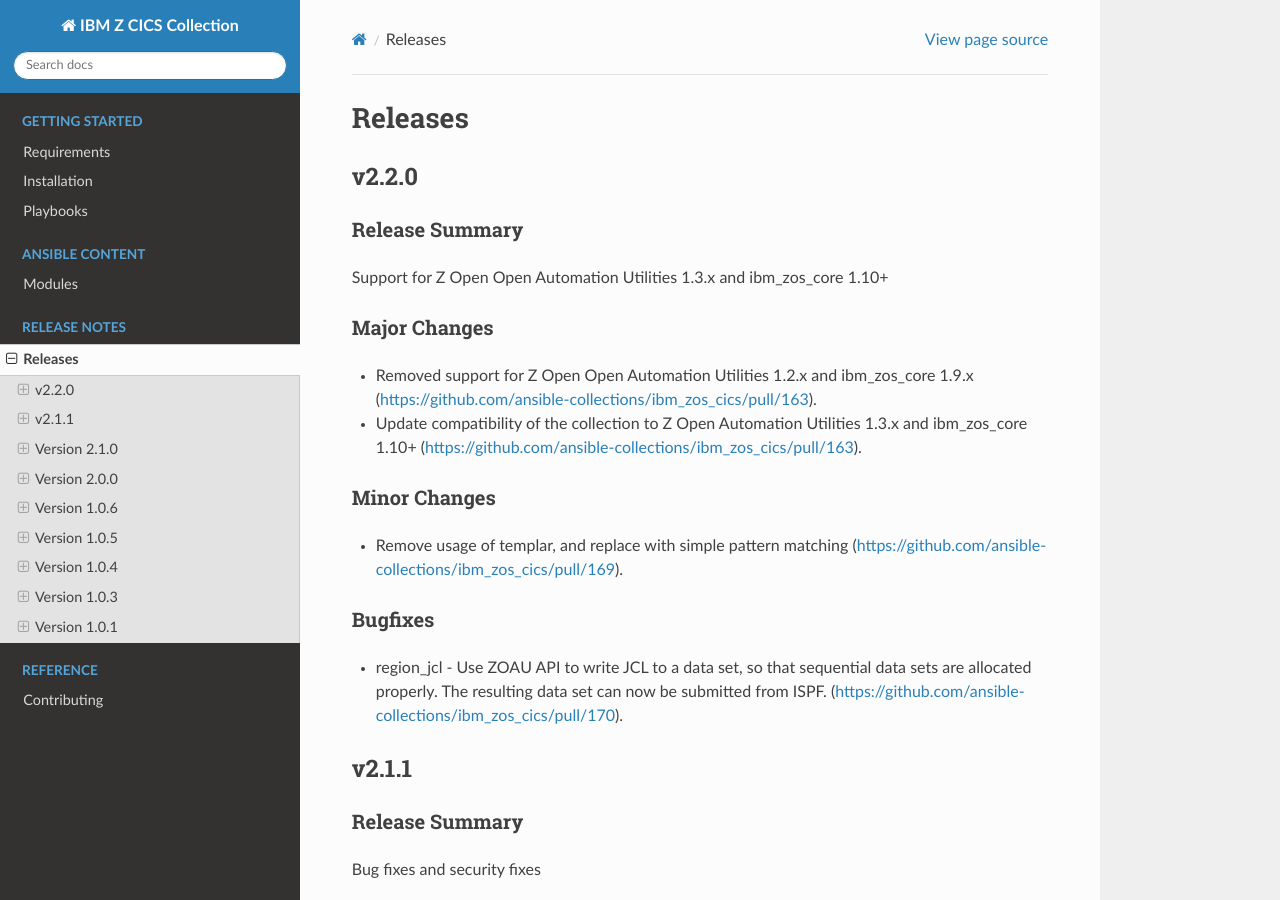
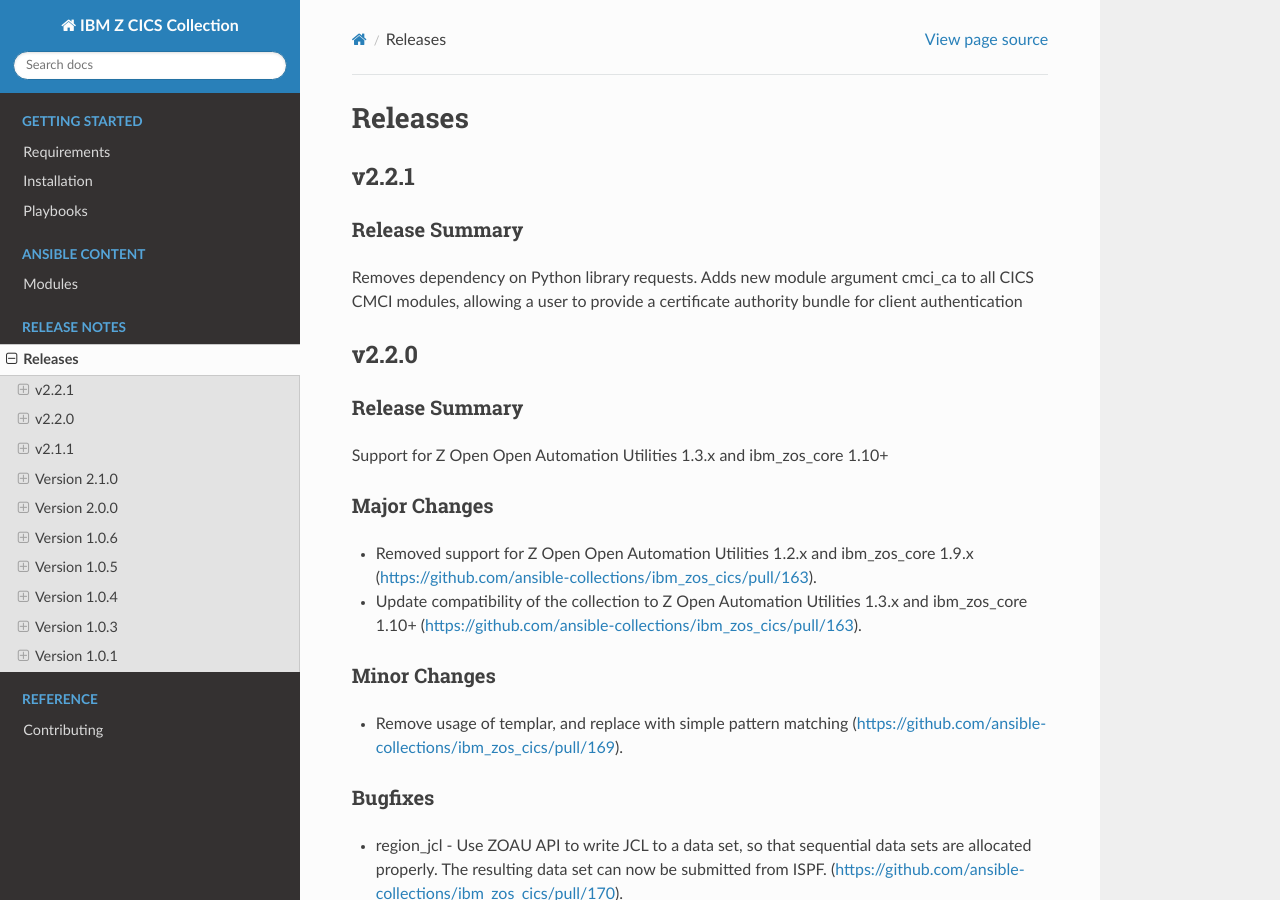
Before and after one commit to ansible-collections/ibm_zos_cics, a Sphinx documentation site: the page built from docs/source/release_notes.rst, in a window 1280 px wide and 900 px high. Built offline with Sphinx 7.4.7 and the Read the Docs theme 3.1.0, drawn with Linux system fonts in a browser that asks for light colours.

Commit message:
Add 2.2.1 to release notes and readme

```diff
--- a/docs/source/release_notes.rst
+++ b/docs/source/release_notes.rst
@@ -6,6 +6,14 @@
 ========
 Releases
 ========
+v2.2.1
+======
+
+Release Summary
+---------------
+
+Removes dependency on Python library requests. Adds new module argument cmci_ca to all CICS CMCI modules, allowing a user to provide a certificate authority bundle for client authentication
+
 v2.2.0
 ======
 
```
Also changed, not shown: README.md (+1 -0 lines).
